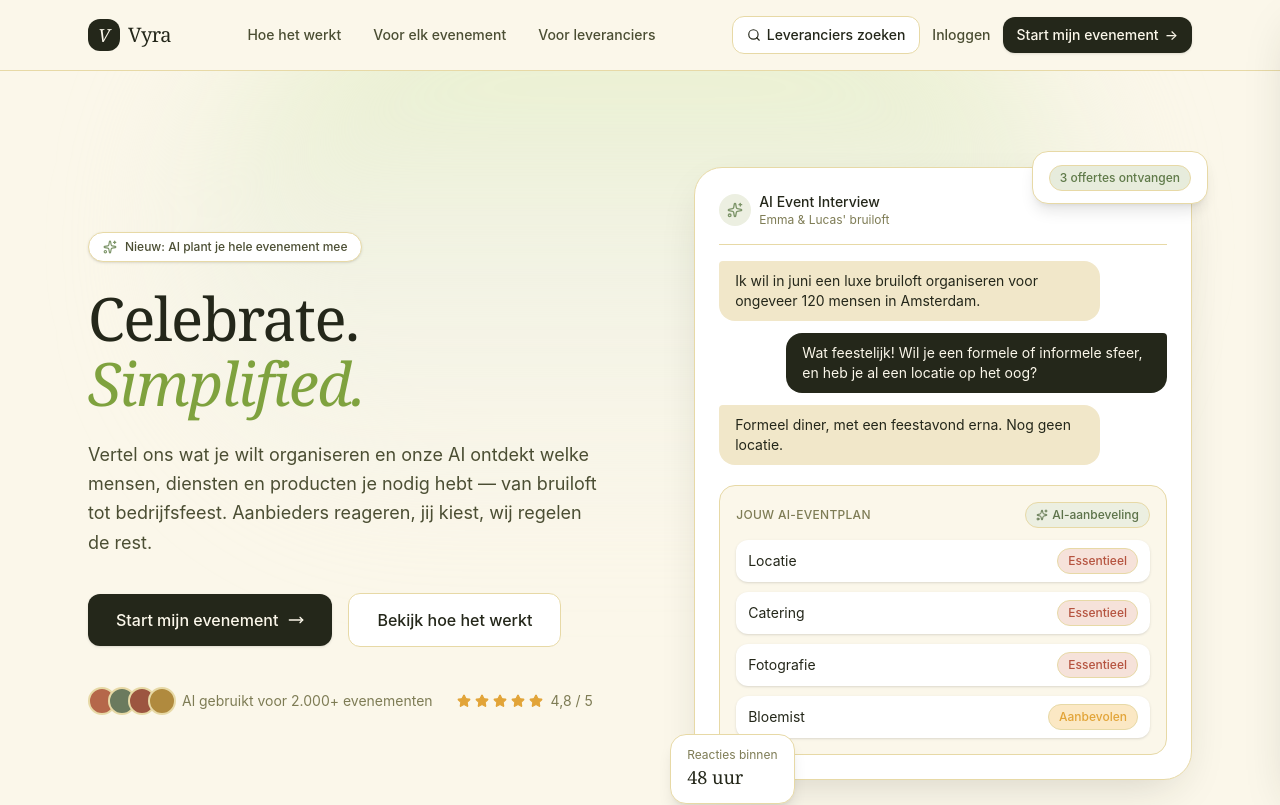
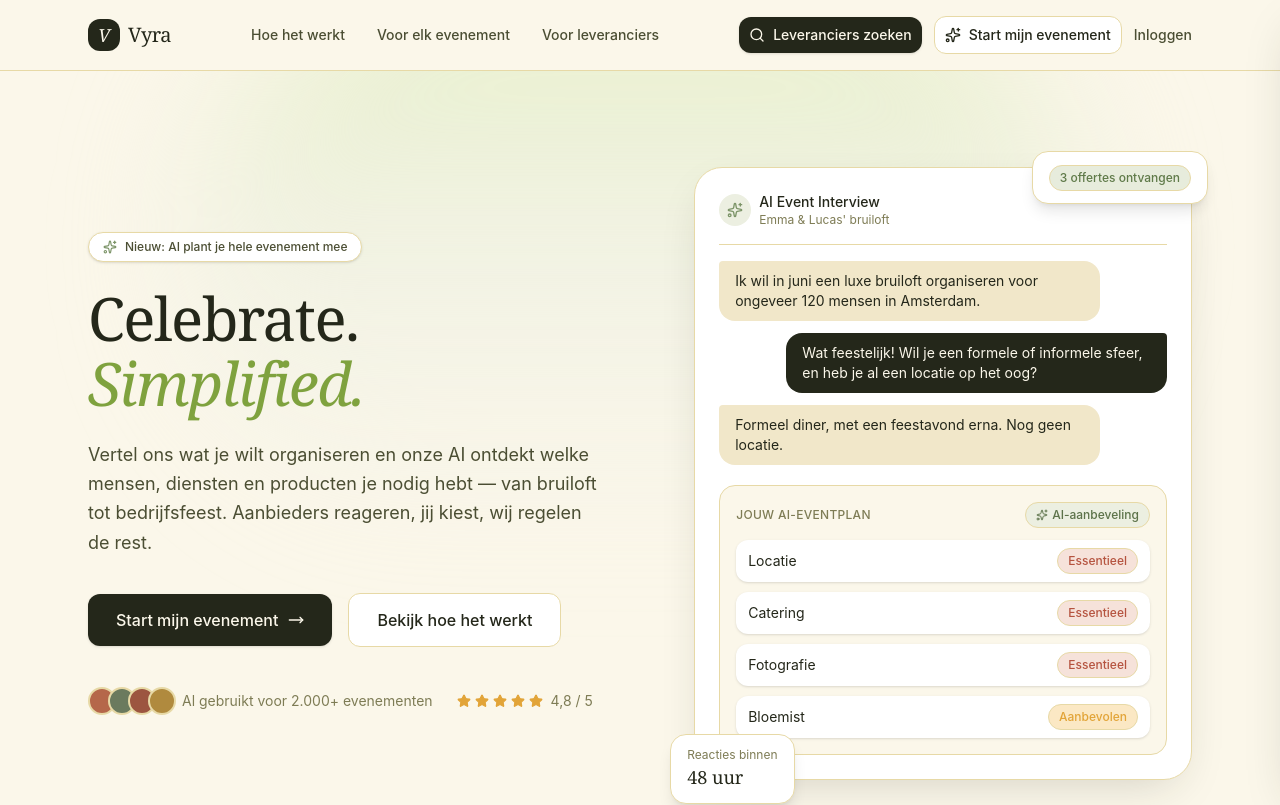
Before and after one commit to cembo38/vyra, a Next.js app: page / in a window 1280 px wide. Shown: the top 805 px of the page. Built offline with nearby package versions, Linux system fonts and the light colour scheme; no server answers.

Commit message:
Header: zoeken en starten als uitklappende icoonknoppen

```diff
--- a/app/globals.css
+++ b/app/globals.css
@@ -150,6 +150,10 @@
  *  - .img-zoom-wrap / .img-zoom → afbeelding zoomt subtiel in bij hover van de kaart
  *  - .nav-link       → navigatielinks: onderstreping schuift in bij hover
  *  - .nav-tab-hover  → subnav-tabs: lichte onderstreping-preview bij hover (inactieve tab)
+ *  - .expand-hover / .expand-hover-label → icoon-knop die het label pas
+ *    uitklapt bij hover — alleen op apparaten met écht hover (muis/trackpad,
+ *    via de `(hover: hover)`-mediaquery); op touchscreens staat het label
+ *    gewoon altijd zichtbaar, want daar bestaat "hoveren" niet.
  * ─────────────────────────────────────────────────────────────────── */
 :root {
   --ease-swift: cubic-bezier(0.22, 1, 0.36, 1);
@@ -248,6 +252,30 @@
 .nav-tab-hover:hover::after {
   opacity: 0.35;
   transform: scaleX(1);
+}
+
+/* Standaard (ook touchscreens): label altijd zichtbaar, gewoon met een
+   vaste marge naast het icoon. Pas op apparaten met écht hover wordt dat
+   hieronder overschreven naar "eerst ingeklapt, uitklappen bij hover". */
+.expand-hover-label {
+  margin-left: 0.5rem;
+  overflow: hidden;
+  white-space: nowrap;
+}
+@media (hover: hover) and (pointer: fine) {
+  .expand-hover-label {
+    max-width: 0;
+    margin-left: 0;
+    opacity: 0;
+    transition: max-width var(--duration-swift) var(--ease-swift), margin-left var(--duration-swift) var(--ease-swift),
+      opacity var(--duration-swift) var(--ease-swift);
+  }
+  .expand-hover:hover .expand-hover-label,
+  .expand-hover:focus-visible .expand-hover-label {
+    max-width: 12rem;
+    margin-left: 0.5rem;
+    opacity: 1;
+  }
 }
 
 @keyframes ring {
--- a/components/marketing/HeaderAuthArea.tsx
+++ b/components/marketing/HeaderAuthArea.tsx
@@ -1,5 +1,5 @@
 import Link from "next/link";
-import { Search, LogOut } from "lucide-react";
+import { Search, Sparkles, LogOut } from "lucide-react";
 import { UserAvatar } from "@/components/ui/Avatar";
 import { LinkButton } from "@/components/ui/Button";
 import { getCurrentUser } from "@/lib/auth";
@@ -12,10 +12,41 @@
   { href: "/supplier", label: "Voor leveranciers" },
 ];
 
+/**
+ * Icoon-eerst: het label klapt pas open bij hover (`.expand-hover`), zodat
+ * dit de opvallende hoofdknop kan zijn zonder de header vol te proppen. Op
+ * touchscreens (geen hover) staat de tekst gewoon altijd naast het icoon —
+ * zie de mediaquery in globals.css.
+ */
 function SearchSuppliersButton() {
   return (
-    <LinkButton href="/leveranciers" size="sm" variant="outline" icon={<Search className="size-3.5" />} className="hidden md:inline-flex">
+    <LinkButton
+      href="/leveranciers"
+      size="sm"
+      variant="primary"
+      expandOnHover
+      icon={<Search className="size-4" />}
+      ariaLabel="Leveranciers zoeken"
+      className="!gap-0 px-2.5"
+    >
       Leveranciers zoeken
+    </LinkButton>
+  );
+}
+
+/** Zelfde opzet als `SearchSuppliersButton`, maar als secundaire (outline) knop — zie de toelichting daar. */
+function StartEventButton() {
+  return (
+    <LinkButton
+      href="/events/new"
+      size="sm"
+      variant="outline"
+      expandOnHover
+      icon={<Sparkles className="size-4" />}
+      ariaLabel="Start mijn evenement"
+      className="!gap-0 px-2.5"
+    >
+      Start mijn evenement
     </LinkButton>
   );
 }
@@ -69,13 +100,10 @@
   return (
     <div className="flex items-center gap-2 sm:gap-3">
       <SearchSuppliersButton />
+      <StartEventButton />
       <Link href="/login" className="nav-link hidden text-sm font-medium text-ink-soft hover:text-ink sm:block">
         Inloggen
       </Link>
-      <LinkButton href="/events/new" size="sm" iconRight={<span aria-hidden>→</span>}>
-        <span className="sm:hidden">Start</span>
-        <span className="hidden sm:inline">Start mijn evenement</span>
-      </LinkButton>
       <MarketingNavDrawer
         links={MARKETING_LINKS}
         footer={
@@ -98,13 +126,10 @@
   return (
     <div className="flex items-center gap-2 sm:gap-3">
       <SearchSuppliersButton />
+      <StartEventButton />
       <Link href="/login" className="nav-link hidden text-sm font-medium text-ink-soft hover:text-ink sm:block">
         Inloggen
       </Link>
-      <LinkButton href="/events/new" size="sm" iconRight={<span aria-hidden>→</span>}>
-        <span className="sm:hidden">Start</span>
-        <span className="hidden sm:inline">Start mijn evenement</span>
-      </LinkButton>
       <MarketingNavDrawer
         links={MARKETING_LINKS}
         footer={
--- a/components/ui/Button.tsx
+++ b/components/ui/Button.tsx
@@ -60,15 +60,37 @@
 interface LinkButtonProps extends CommonProps {
   href: string;
   target?: string;
+  /**
+   * Toont standaard alleen het icoon; de tekst verschijnt pas als
+   * uitklappend label bij hover (zie `.expand-hover` in globals.css) — op
+   * apparaten zonder hover (touchscreens) blijft de tekst gewoon altijd
+   * zichtbaar. `icon` is in die combinatie verplicht om zinnig te zijn.
+   */
+  expandOnHover?: boolean;
+  ariaLabel?: string;
 }
 
-export function LinkButton({ variant = "primary", size = "md", children, className, icon, iconRight, fullWidth, href, target }: LinkButtonProps) {
+export function LinkButton({
+  variant = "primary",
+  size = "md",
+  children,
+  className,
+  icon,
+  iconRight,
+  fullWidth,
+  href,
+  target,
+  expandOnHover,
+  ariaLabel,
+}: LinkButtonProps) {
   return (
     <Link
       href={href}
       target={target}
+      aria-label={ariaLabel}
       className={cn(
         "inline-flex items-center justify-center font-medium transition-all duration-[var(--duration-swift)] ease-[var(--ease-swift)] hover:-translate-y-0.5 active:scale-[0.98] active:translate-y-0",
+        expandOnHover && "expand-hover",
         variantClasses[variant],
         sizeClasses[size],
         fullWidth && "w-full",
@@ -76,7 +98,7 @@
       )}
     >
       {icon}
-      {children}
+      {expandOnHover ? <span className="expand-hover-label">{children}</span> : children}
       {iconRight}
     </Link>
   );
```
